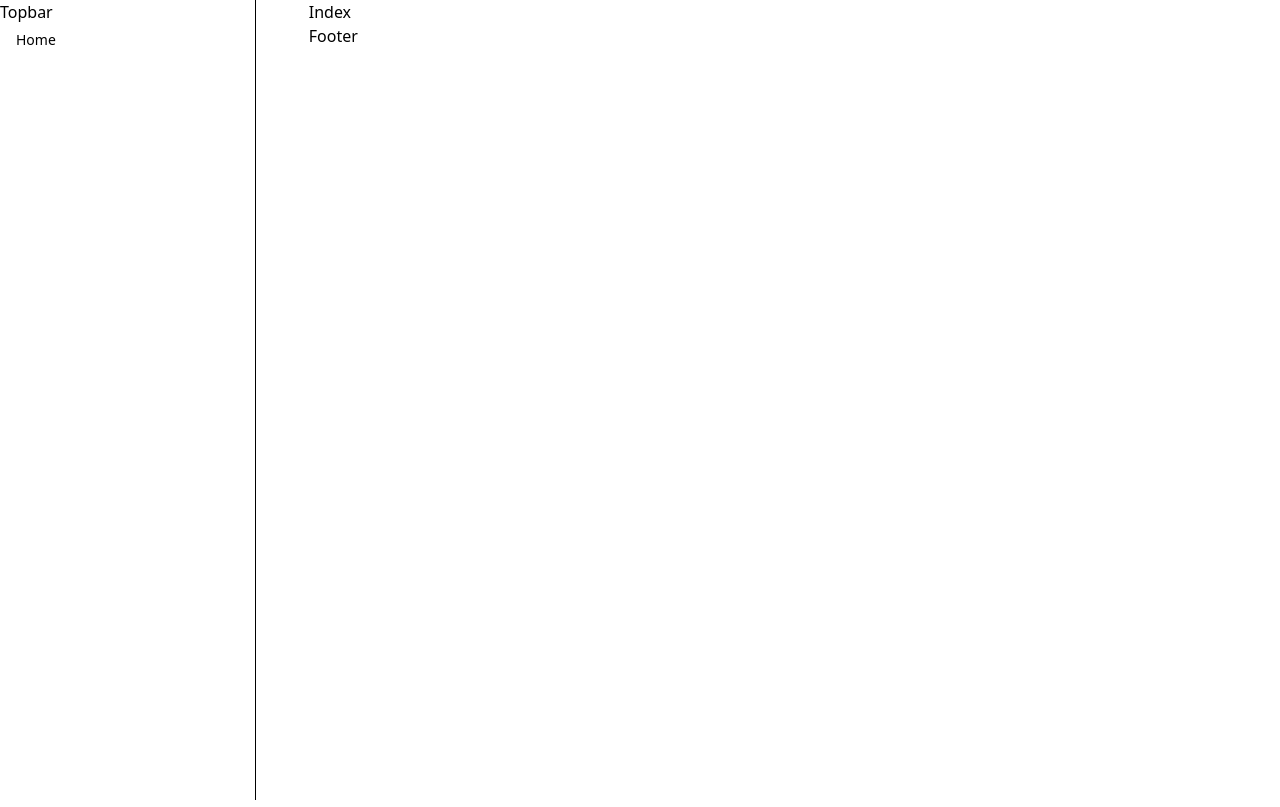
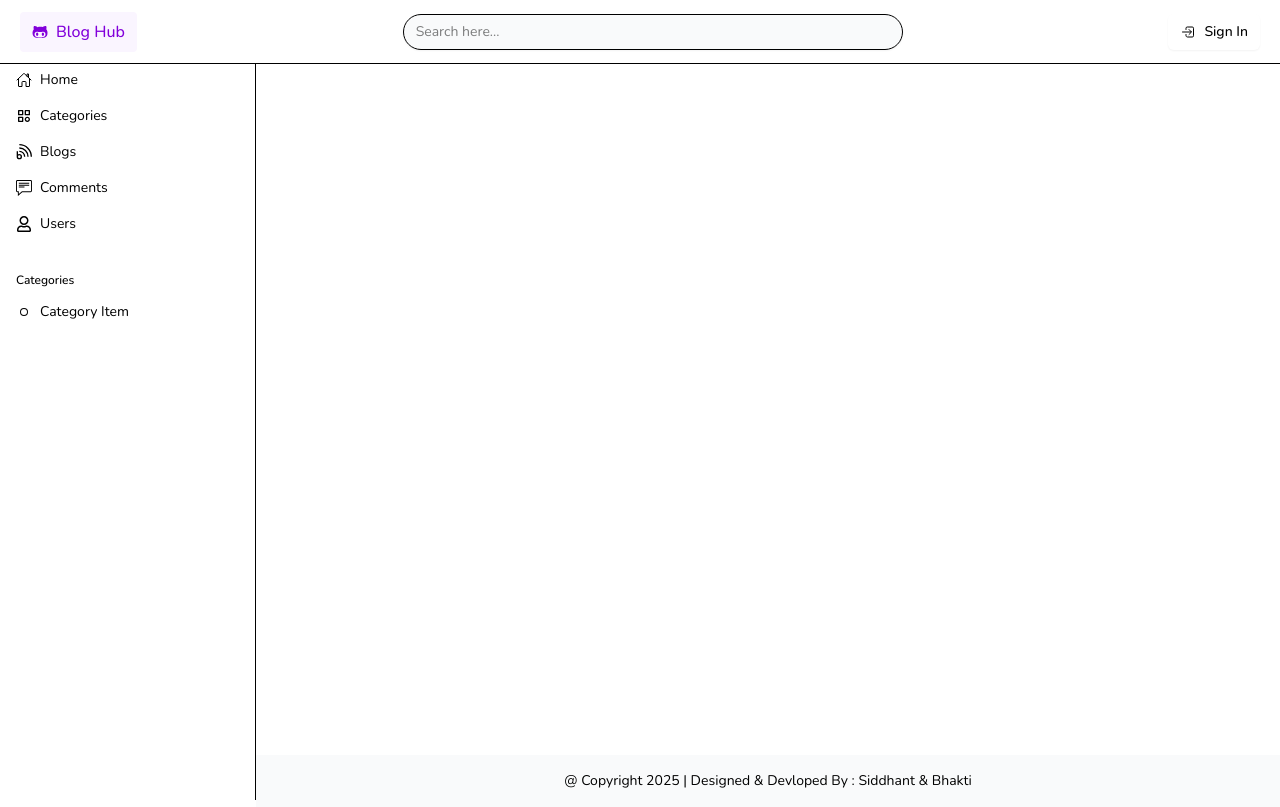
Before and after one commit to SidhantNaik/Blog-Hub, a React (Vite) app in the folder Client/: page / in a window 1280 px wide. Built offline with nearby package versions, Linux system fonts and the light colour scheme.

Commit message:
Completed the sidebar design.
Integrated sidebar elements, including items, a logo, sign-in button, and search bar.

```diff
--- a/Client/package.json
+++ b/Client/package.json
@@ -20,6 +20,7 @@
     "lucide-react": "^0.479.0",
     "react": "^18.3.1",
     "react-dom": "^18.3.1",
+    "react-icons": "^5.5.0",
     "react-router-dom": "^7.5.0",
     "shadcn-ui": "^0.9.5",
     "tailwind-merge": "^3.0.2",
--- a/Client/src/Layout/Layout.jsx
+++ b/Client/src/Layout/Layout.jsx
@@ -8,11 +8,14 @@ import { Outlet } from "react-router-dom";
 const Layout = () => {
   return (
     <SidebarProvider>
-      <Topbar/>
-      <AppSidebar/>
-      <main>
-        <Outlet />
-        <Footer/>
+      <Topbar />
+      <AppSidebar />
+      <main className="w-full">
+        <div className="w-full min-h-[calc(100vh-45px)]">
+          <Outlet />
+        </div>
+
+        <Footer />
       </main>
     </SidebarProvider>
   );
--- a/Client/src/components/AppSidebar.jsx
+++ b/Client/src/components/AppSidebar.jsx
@@ -3,29 +3,80 @@ import {
   SidebarContent,
   SidebarFooter,
   SidebarGroup,
+  SidebarGroupLabel,
   SidebarHeader,
   SidebarMenu,
   SidebarMenuButton,
   SidebarMenuItem,
 } from "../components/ui/sidebar";
 import { Link } from "react-router-dom";
+import WebSiteLogo from "./WebsiteLogo";
+import { IoHomeOutline } from "react-icons/io5";
+import { BiCategory } from "react-icons/bi";
+import { GrBlog } from "react-icons/gr";
+import { TfiCommentAlt } from "react-icons/tfi";
+import { FaRegUser } from "react-icons/fa";
+import { GoDot } from "react-icons/go";
+import Footer from "./Footer";
 
 const AppSidebar = () => {
   return (
     <Sidebar>
-      <SidebarHeader />
+      <SidebarHeader>
+        <WebSiteLogo />
+      </SidebarHeader>
       <SidebarContent>
         <SidebarGroup>
           <SidebarMenu>
             <SidebarMenuItem>
-              <SidebarMenuButton >
-                <Link to="" >Home</Link>
+              <SidebarMenuButton>
+                <IoHomeOutline />
+                <Link to="">Home</Link>
+              </SidebarMenuButton>
+            </SidebarMenuItem>
+
+            <SidebarMenuItem>
+              <SidebarMenuButton>
+                <BiCategory />
+                <Link to="">Categories</Link>
+              </SidebarMenuButton>
+            </SidebarMenuItem>
+
+            <SidebarMenuItem>
+              <SidebarMenuButton>
+                <GrBlog />
+                <Link to="">Blogs</Link>
+              </SidebarMenuButton>
+            </SidebarMenuItem>
+
+            <SidebarMenuItem>
+              <SidebarMenuButton>
+                <TfiCommentAlt />
+                <Link to="">Comments</Link>
+              </SidebarMenuButton>
+            </SidebarMenuItem>
+
+            <SidebarMenuItem>
+              <SidebarMenuButton>
+                <FaRegUser />
+                <Link to="">Users</Link>
+              </SidebarMenuButton>
+            </SidebarMenuItem>
+          </SidebarMenu>
+        </SidebarGroup>
+
+        <SidebarGroup>
+          <SidebarGroupLabel>Categories</SidebarGroupLabel>
+          <SidebarMenu>
+            <SidebarMenuItem>
+              <SidebarMenuButton>
+                <GoDot />
+                <Link to="">Category Item</Link>
               </SidebarMenuButton>
             </SidebarMenuItem>
           </SidebarMenu>
         </SidebarGroup>
       </SidebarContent>
-      <SidebarFooter />
     </Sidebar>
   );
 };
--- a/Client/src/components/Footer.jsx
+++ b/Client/src/components/Footer.jsx
@@ -1,9 +1,11 @@
-import React from 'react'
+import React from "react";
 
 const Footer = () => {
   return (
-    <div>Footer</div>
-  )
-}
+    <div className="text-sm text-center bg-gray-50 py-4">
+      @ Copyright 2025 | Designed & Devloped By : Siddhant & Bhakti
+    </div>
+  );
+};
 
-export default Footer
+export default Footer;
--- /dev/null
+++ b/Client/src/components/SearchBox.jsx
@@ -0,0 +1,16 @@
+import React from "react";
+import { Form } from "react-router-dom";
+import { Input } from "./ui/input";
+
+const SearchBox = () => {
+  return (
+    <form>
+      <Input
+        placeholder="Search here..."
+        className="h-9 rounded-full bg-gray-50"
+      />
+    </form>
+  );
+};
+
+export default SearchBox;
--- a/Client/src/components/Topbar.jsx
+++ b/Client/src/components/Topbar.jsx
@@ -1,9 +1,29 @@
-import React from 'react'
+import React from "react";
+import WebSiteLogo from "./WebsiteLogo";
+import { Button } from "./ui/button";
+import { Link } from "react-router-dom";
+import { IoLogInOutline } from "react-icons/io5";
+import SearchBox from "./SearchBox";
 
 const Topbar = () => {
   return (
-    <div>Topbar</div>
-  )
-}
+    <div className="flex justify-between items-center h-16 fixed w-full z-20 bg-white px-5 border-b">
+      <div>
+        <WebSiteLogo />
+      </div>
+      <div className="w-[500px]">
+        <SearchBox />
+      </div>
+      <div>
+        <Button asChild>
+          <Link to="">
+            <IoLogInOutline />
+            Sign In
+          </Link>
+        </Button>
+      </div>
+    </div>
+  );
+};
 
-export default Topbar
+export default Topbar;
--- /dev/null
+++ b/Client/src/components/WebsiteLogo.jsx
@@ -0,0 +1,13 @@
+import React from 'react';
+import { FaGithubAlt } from 'react-icons/fa';
+
+export default function WebSiteLogo() {
+  return (
+    <a href="/" className="flex items-center">
+      <span className="px-3 py-2 rounded-sm bg-purple-50 hover:scale-105 transition-transform hover:shadow-md flex items-center">
+        <FaGithubAlt className="mr-2 text-purple-700" />
+        <span className="font-medium text-purple-700">Blog Hub</span>
+      </span>
+    </a>
+  )
+}
--- a/Client/src/index.css
+++ b/Client/src/index.css
@@ -1 +1,15 @@
-@import "tailwindcss"
+@import url('https://fonts.googleapis.com/css2?family=Nunito:ital,wght@0,200..1000;1,200..1000&display=swap');
+@import "tailwindcss";
+/* @tailwind base; */
+/* @tailwind components; */
+/* @tailwind utilities; */
+
+/* @layer base{
+    body {
+            @apply bg-background text-foreground;
+        }
+} */
+
+body{
+    font-family: "Nunito", sans-serif;
+}
```
Also changed, not shown: 1 other file (tests, documents, lock files or other folders). Lines whose indentation alone changed are shown as unchanged.
